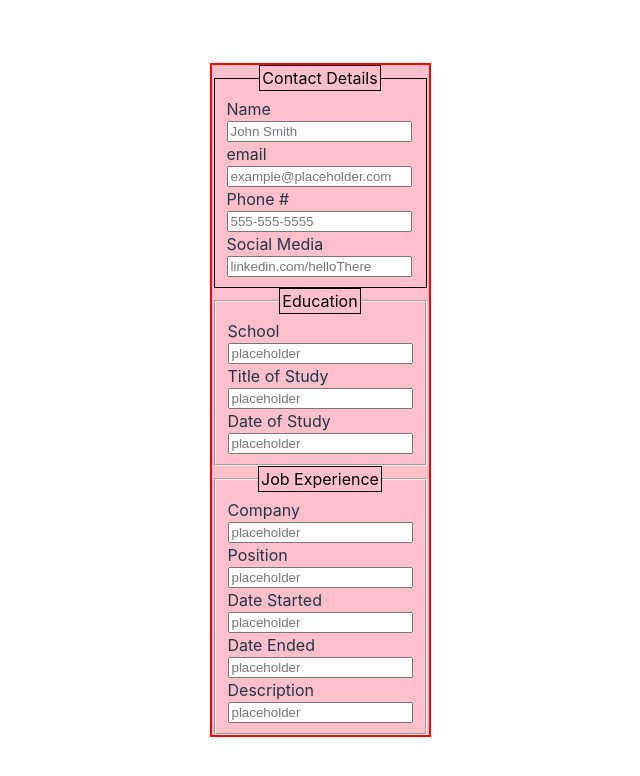
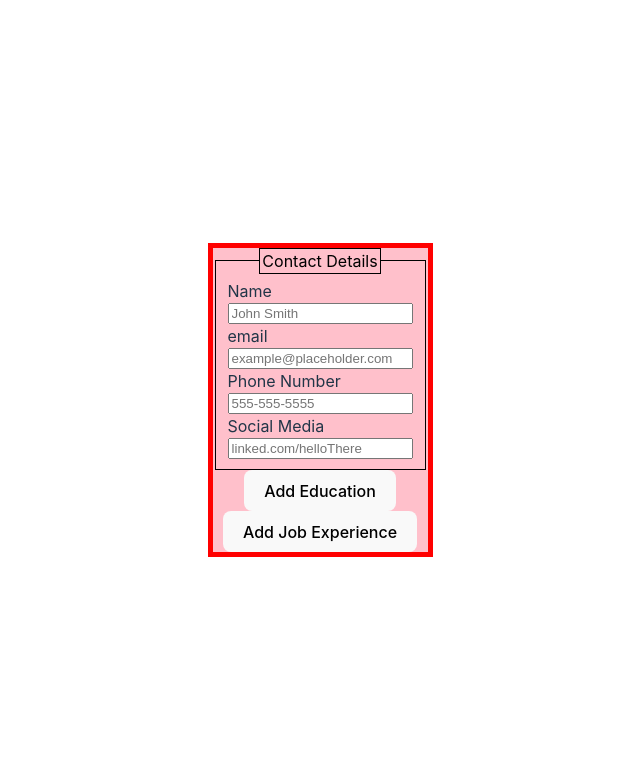
Before and after one commit to Regis1272/odin-cv-application, a React (Vite) app: page / in a window 1280 px wide. Shown: the top 776 px of the page, without its empty margins (320-960 px from the left). Built offline with nearby package versions, Linux system fonts and the light colour scheme.

Commit message:
Finished pairing input fields with CV output. Add/remove functionality for job/education experience implemented

```diff
--- a/src/components/App.jsx
+++ b/src/components/App.jsx
@@ -1,27 +1,134 @@
 import { useState } from 'react'
 import '../styles/App.css'
 import ContactInfo from './ContactInfo.jsx'
-import Education from './Education.jsx'
-import JobExperience from './JobExperience.jsx'
+import { Education, CV_Education } from './Education.jsx'
+import { JobExperience, CV_JobExp } from './JobExperience.jsx'
 import CV from './CV.jsx'
 
 function App() {
-    const [text, setText] = useState(null);
 
-    const handleCV = (newState) => {
-        setText(newState);
+    // STATE Variables
+
+    // Uh oh... now that I've added the ability to create additional education
+    // components, it turns out they ALL share the same state when adding more than 1.
+    // FIX: turn the initial use state into an array of these 'field objects'.
+    //      Pair each field object with its corresponding component using the indices
+    //      in both the fields and inputComps arrays
+
+    const blankFields = {
+        fullName: '',
+        email: '',
+        phone: '',
+        socialMedia: '',
+
+        school: '',
+        titleOfStudy: '',
+        dateOfStudy: '',
+
+        company: '',
+        position: '',
+        dateEmployed: '',
+        dateLeft: '',
+        description: ''
+    }
+
+    const [fields, setFields] = useState([blankFields]);
+
+    const handleCV = (index, event) => {
+        const fieldArray = [...fields];
+        fieldArray[index][event.target.name] = event.target.value;
+        setFields(fieldArray);
+    }
+
+    const [components, setComponents] = useState([]);
+
+    const handleAdd1 = (event) => {
+        event.preventDefault();
+        setComponents(prevComponents => [...prevComponents, {type: 'edu'}] );
+        setFields(prevFields => [...prevFields, {...blankFields}]);
+    }
+
+    const handleAdd2 = (event) => {
+        event.preventDefault();
+        setComponents(prevComponents => [...prevComponents, {type: 'job'}] );
+        setFields(prevFields => [...prevFields, {...blankFields}]);
+    }
+
+    const handleDel = (index, event) => {
+        event.preventDefault();
+        setComponents(prevComponents => prevComponents.filter((component, i) => i !== index));
+        setFields(prevFields => prevFields.filter((field, i) => i !== index));
+
     }
 
     return (
         <div id='container'>
             <form>
-                <ContactInfo />
-                <Education />
-                <JobExperience />
+                <ContactInfo fields={fields[0]} handler={handleCV}/>
+                <div id='eduInput'>
+                    {components.map((comp, index) => {
+                        if (comp.type == 'edu') {
+                            return (
+                                <Education
+                                    key={index}
+                                    fields={fields[index + 1]}
+                                    handler={(event) => handleCV(index + 1, event)}
+                                    delHandler={(event) => handleDel(index, event)}
+                                />
+                            )
+                        }
+                    })}
+
+                    <button onClick={handleAdd1}>Add Education</button>
+                </div>
+
+                <div id='jobInput'>
+                    {components.map((comp, index) => {
+                        if (comp.type == 'job') {
+                            return (
+                                <JobExperience
+                                    key={index}
+                                    fields={fields[index + 1]}
+                                    handler={(event) => handleCV(index + 1, event)}
+                                    delHandler={(event) => handleDel(index, event)}
+                                />
+                            )
+                        }
+                    })}
+
+                    <button onClick={handleAdd2}>Add Job Experience</button>
+                </div>
+
+
             </form>
 
             <div>
-                <CV />
+                <div id='eduCV'>
+                    {components.map((comp, index) => {
+                        if (comp.type == 'edu') {
+                            return (
+                                <CV_Education
+                                    key={index}
+                                    fields={fields[index + 1]}
+                                />
+                            )
+                        }
+                    })}
+                </div>
+
+                <div id='jobCV'>
+                    {components.map((comp, index) => {
+                        if (comp.type == 'job') {
+                            return (
+                                <CV_JobExp
+                                    key={index}
+                                    fields={fields[index + 1]}
+                                />
+                            )
+                        }
+                    })}
+                </div>
+
             </div>
         </div>
     )
--- a/src/components/ContactInfo.jsx
+++ b/src/components/ContactInfo.jsx
@@ -22,37 +22,45 @@ const ContactInfo = (props) => {
         <>
             <fieldset style={standardStyles}>
                 <legend>Contact Details</legend>
-                <LabeledInput type='text' id='name' text='Name' placeholder='John Smith'/>
-                <LabeledInput type='email' id='email' text='email' placeholder='example@placeholder.com'/>
-                <LabeledInput type='tel' id='phone' text='Phone #' placeholder='555-555-5555'/>
-                <LabeledInput type='url' id='socialMedia' text='Social Media' placeholder='linkedin.com/helloThere'/>
+
+                <LabeledInput
+                    text='Name'
+                    id='fullName'
+                    type='text'
+                    placeholder='John Smith'
+                    value={props.fields.fullName}
+                    handler={props.handler}
+                />
+
+                <LabeledInput
+                    text='email'
+                    id='email'
+                    type='email'
+                    placeholder='example@placeholder.com'
+                    value={props.fields.email}
+                    handler={props.handler}
+                />
+
+                <LabeledInput
+                    text='Phone Number'
+                    id='phone'
+                    type='tel'
+                    placeholder='555-555-5555'
+                    value={props.fields.phone}
+                    handler={props.handler}
+                />
+
+                <LabeledInput
+                    text='Social Media'
+                    id='socialMedia'
+                    type='text'
+                    placeholder='linked.com/helloThere'
+                    value={props.fields.socialMedia}
+                    handler={props.handler}
+                />
             </fieldset>
         </>
     )
 }
 
-// const NameForm = (props) => {
-//     return (
-//         <input style={props.style} type="text" placeholder="name" />
-//     )
-// }
-//
-// const EmailForm = (props) => {
-//     return (
-//         <input style={props.style} type="email" placeholder="email" />
-//     )
-// }
-//
-// const PhoneNumForm = (props) => {
-//     return (
-//         <input style={props.style} id="phone" type="tel" placeholder="phone number" />
-//     )
-// }
-//
-// const SocialMediaForm = (props) => {
-//     return (
-//         <input style={props.style} type="url" placeholder="linkedin"/>
-//     )
-// }
-
 export default ContactInfo
--- a/src/components/Education.jsx
+++ b/src/components/Education.jsx
@@ -1,19 +1,60 @@
 import LabeledInput from "./LabeledInput"
 
-const Education = ({text}) => {
+const Education = (props) => {
 
     return (
-        <fieldset>
-            <legend>{text}</legend>
-            <LabeledInput text='School'/>
-            <LabeledInput text='Title of Study'/>
-            <LabeledInput text='Date of Study'/>
-        </fieldset>
+        <div>
+            <fieldset>
+                <legend>{props.text}</legend>
+
+                    <LabeledInput
+                        text='School'
+                        id='school'
+                        type='text'
+                        placeholder=''
+                        value={props.fields.school}
+                        handler={props.handler}
+                    />
+
+                    <LabeledInput
+                        text='Title of Study'
+                        id='titleOfStudy'
+                        type='text'
+                        placeholder=''
+                        value={props.fields.titleOfStudy}
+                        handler={props.handler}
+                    />
+
+                    <LabeledInput
+                        text='Date of Study'
+                        id='dateOfStudy'
+                        type='date'
+                        placeholder=''
+                        value={props.fields.dateOfStudy}
+                        handler={props.handler}
+                    />
+
+            </fieldset>
+            <button onClick={props.delHandler}>Remove</button>
+        </div>
     )
 }
+
+// Shared-state component for rendering the input to the resume itself
+const CV_Education = (props) => {
+
+    return (
+        <div>
+            <div>{props.fields.school}</div>
+            <div>{props.fields.titleOfStudy}</div>
+            <div>{props.fields.dateOfStudy}</div>
+        </div>
+    )
+}
+
 
 Education.defaultProps = {
     text: 'Education'
 }
 
-export default Education
+export { Education, CV_Education };
--- a/src/components/JobExperience.jsx
+++ b/src/components/JobExperience.jsx
@@ -1,16 +1,74 @@
 import LabeledInput from "./LabeledInput"
 
-const JobExperience = ({text}) => {
+const JobExperience = (props) => {
 
     return (
-        <fieldset>
-            <legend>{text}</legend>
-            <LabeledInput text='Company'/>
-            <LabeledInput text='Position'/>
-            <LabeledInput text='Date Started'/>
-            <LabeledInput text='Date Ended'/>
-            <LabeledInput text='Description'/>
-        </fieldset>
+        <div>
+            <fieldset>
+                <legend>{props.text}</legend>
+
+                    <LabeledInput
+                        text='Company'
+                        id='company'
+                        type='text'
+                        placeholder='Netflix'
+                        value={props.fields.company}
+                        handler={props.handler}
+                    />
+
+                    <LabeledInput
+                        text='Position'
+                        id='position'
+                        type='text'
+                        placeholder='Web Developer'
+                        value={props.fields.position}
+                        handler={props.handler}
+                    />
+
+
+                    <LabeledInput
+                        text='Date Employed'
+                        id='dateEmployed'
+                        type='date'
+                        placeholder=''
+                        value={props.fields.dateEmployed}
+                        handler={props.handler}
+                    />
+
+                    <LabeledInput
+                        text='Date Left'
+                        id='dateLeft'
+                        type='date'
+                        placeholder=''
+                        value={props.fields.dateLeft}
+                        handler={props.handler}
+                    />
+
+                    <LabeledInput
+                        text='Description'
+                        id='description'
+                        type='text'
+                        placeholder='Many things...'
+                        value={props.fields.description}
+                        handler={props.handler}
+                    />
+            </fieldset>
+            <button onClick={props.delHandler}>Remove</button>
+        </div>
+    )
+}
+
+// Shared-state component for rendering the input to the resume itself
+const CV_JobExp = (props) => {
+
+    return (
+        <div>
+            <div>{props.fields.company}</div>
+            <div>{props.fields.position}</div>
+            <div>{props.fields.dateEmployed}</div>
+            <div>{props.fields.dateLeft}</div>
+            <div>{props.fields.description}</div>
+        </div>
     )
 }
 
@@ -18,4 +76,4 @@ JobExperience.defaultProps = {
     text: 'Job Experience'
 }
 
-export default JobExperience
+export { JobExperience, CV_JobExp };
--- a/src/components/LabeledInput.jsx
+++ b/src/components/LabeledInput.jsx
@@ -17,7 +17,16 @@ const LabeledInput = (props) => {
     return (
             <>
                 <label style={props.style || defaultStyles} htmlFor={props.id}>{props.text}</label>
-                <input style={props.style || defaultStyles} type={props.type} id={props.id} name={props.id} placeholder={props.placeholder} />
+
+                <input
+                    style={props.style || defaultStyles}
+                    type={props.type}
+                    id={props.id}
+                    name={props.id}
+                    placeholder={props.placeholder}
+                    value={props.value}
+                    onChange={props.handler}
+                />
             </>
     )
 }
@@ -25,7 +34,7 @@ const LabeledInput = (props) => {
 LabeledInput.defaultProps = {
     type: 'text',
     text: 'Default Text Input',
-    placeholder: 'placeholder',
+    placeholder: '',
 }
 
 export default LabeledInput
--- a/src/styles/App.css
+++ b/src/styles/App.css
@@ -6,8 +6,9 @@
 }
 
 #container {
+    display:flex;
     background-color: pink;
-    border : 2px solid red;
+    border : 5px solid red;
 }
 
 @keyframes logo-spin {
```
Also changed, not shown: src/components/CV.jsx (+27 -13 lines), src/components/AddButton.jsx (added), src/components/EditButton.jsx (added).
